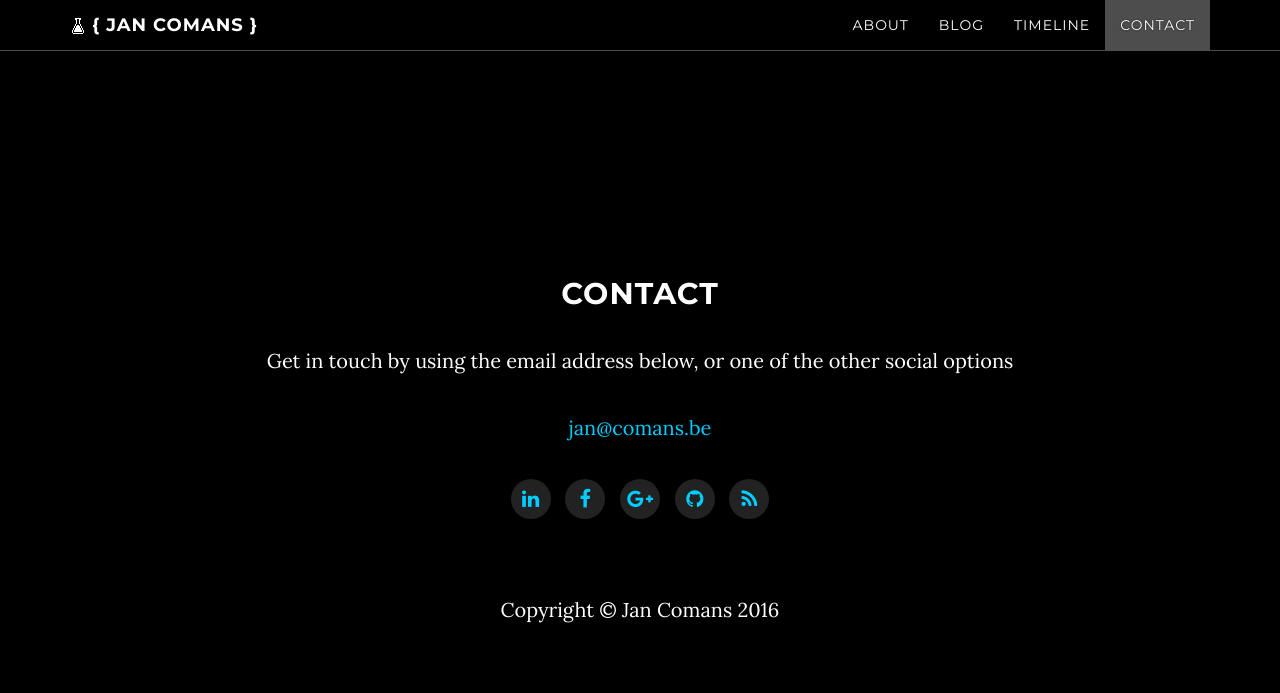
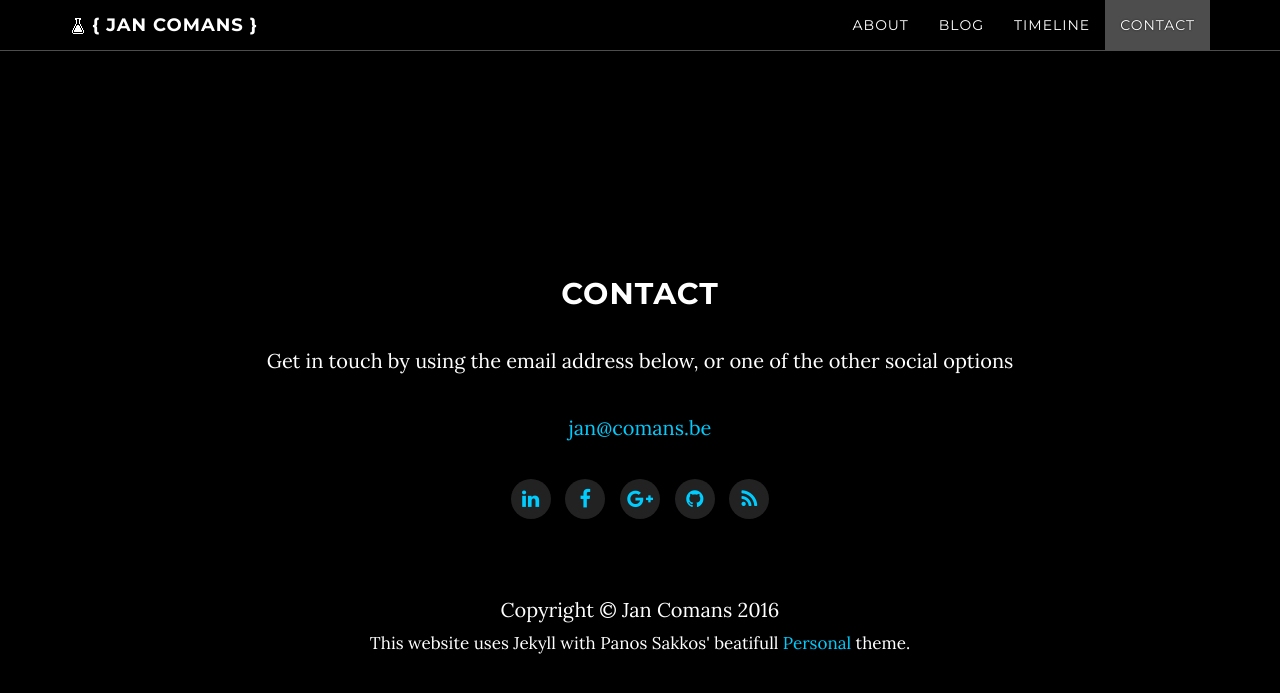
Before and after one commit to jcomans/jcomans.github.io, a Jekyll site: the page built from index.html, in a window 1280 px wide and 900 px high, scrolled down 3076 px. Shown: the top 693 px of the window. Built offline with Jekyll 4.4.1, drawn with Linux system fonts in a browser that asks for light colours; nearby versions of some CDN libraries.

Commit message:
Added atribution for the theme to the footer

```diff
--- a/_includes/footer.html
+++ b/_includes/footer.html
@@ -4,6 +4,8 @@
 <footer>
     <div class="container text-center">
       <p>Copyright &copy; {{ site.author }} {{ site.time | date: "%Y" }}</p>
+
+      <p><small>This website uses Jekyll with Panos Sakkos' beatifull <a href="https://github.com/panossakkos/personal-jekyll-theme">Personal</a> theme.</small></p>
     </div>
 </footer>
 
```
